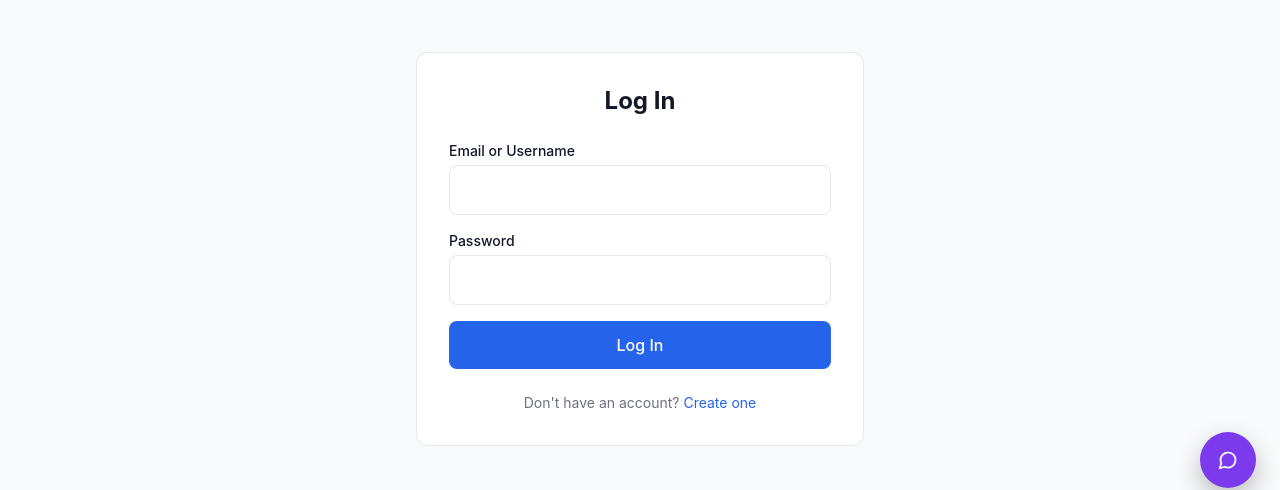
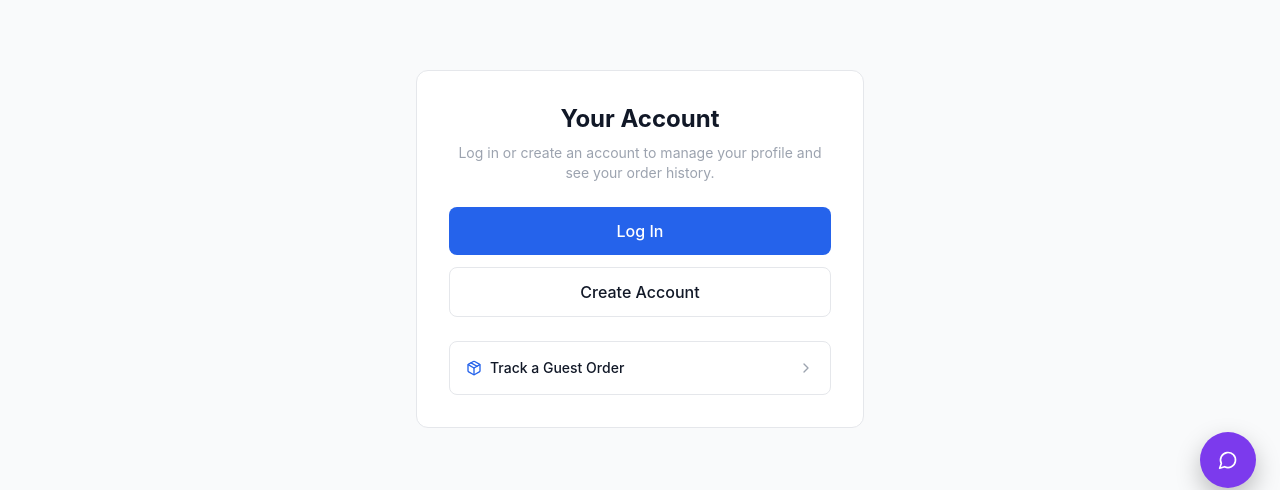
Before and after one commit to naychurrahl/naystore, a React (Vite) app: page /profile in a window 1280 px wide. Before the commit this address led to /login. Shown: the part 216-706 px from the top of the page. Built offline with nearby package versions, Linux system fonts and the light colour scheme; no server answers; what @paystack/inline-js would draw is missing.

Commit message:
code refactor

```diff
--- a/src/app/pages/Profile.tsx
+++ b/src/app/pages/Profile.tsx
@@ -1,10 +1,50 @@
 import { useEffect, useState, type FormEvent } from "react";
-import { Navigate, Link } from "react-router";
+import { Link } from "react-router";
 import { toast } from "sonner";
 import { ChevronRight, Package } from "lucide-react";
 import { api } from "../utils/api.js";
 import { API_BASE } from "../utils/apiBase.js";
 import { useAuth } from "../context/AuthContext";
+
+function GuestProfile() {
+  return (
+    <div className="min-h-screen flex items-center justify-center" style={{ backgroundColor: 'var(--color-surface)' }}>
+      <div className="max-w-md w-full mx-4 p-8 rounded-xl text-center" style={{ backgroundColor: 'var(--color-product-card)', border: '1px solid var(--color-border)' }}>
+        <h1 className="text-2xl font-bold mb-2" style={{ color: 'var(--color-text-primary)' }}>Your Account</h1>
+        <p className="text-sm mb-6" style={{ color: 'var(--color-text-muted)' }}>
+          Log in or create an account to manage your profile and see your order history.
+        </p>
+        <div className="space-y-3">
+          <Link
+            to="/login"
+            className="block w-full px-6 py-3 rounded-lg font-medium transition-colors"
+            style={{ backgroundColor: 'var(--color-primary)', color: 'white' }}
+          >
+            Log In
+          </Link>
+          <Link
+            to="/register"
+            className="block w-full px-6 py-3 rounded-lg font-medium transition-colors border"
+            style={{ borderColor: 'var(--color-border)', color: 'var(--color-text-primary)' }}
+          >
+            Create Account
+          </Link>
+        </div>
+        <Link
+          to="/orders"
+          className="flex items-center justify-between p-4 rounded-lg mt-6 transition-colors"
+          style={{ border: '1px solid var(--color-border)' }}
+        >
+          <span className="flex items-center gap-2 text-sm font-medium" style={{ color: 'var(--color-text-primary)' }}>
+            <Package className="h-4 w-4" style={{ color: 'var(--color-primary)' }} />
+            Track a Guest Order
+          </span>
+          <ChevronRight className="h-4 w-4" style={{ color: 'var(--color-text-muted)' }} />
+        </Link>
+      </div>
+    </div>
+  );
+}
 
 export function Profile() {
   const { user, token, authHeader, setUser, logout } = useAuth();
@@ -27,7 +67,7 @@ export function Profile() {
   }, [user]);
 
   if (!user || !token) {
-    return <Navigate to="/login" replace />;
+    return <GuestProfile />;
   }
 
   const handleDetailsSubmit = async (e: FormEvent) => {
```
